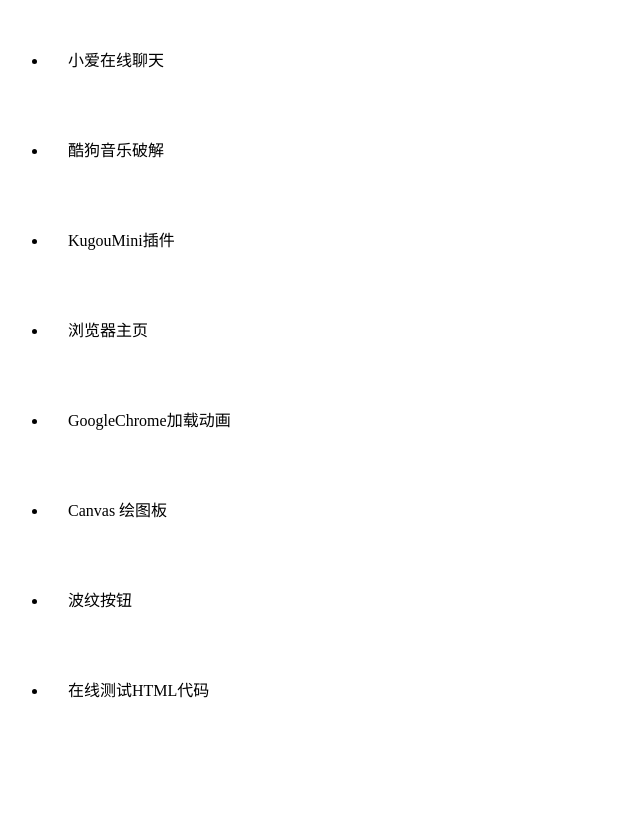
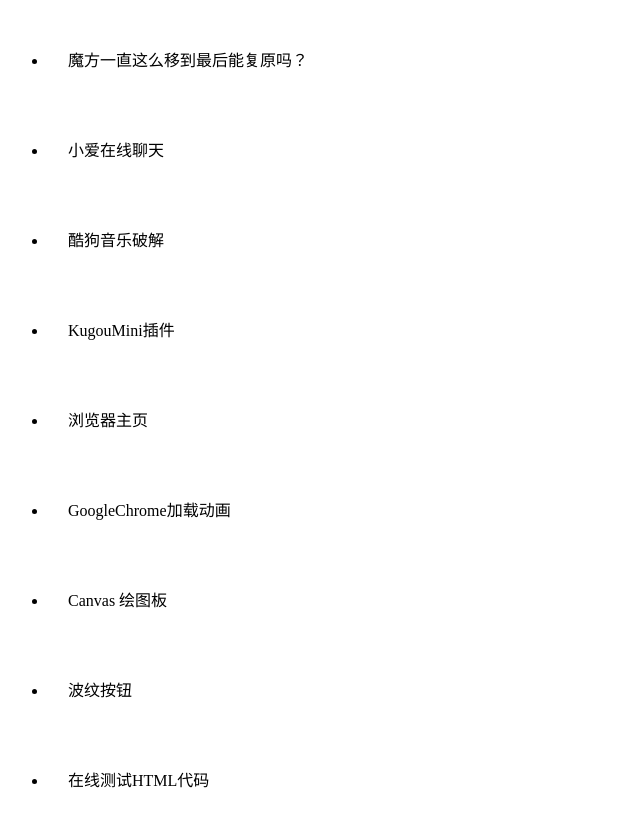
Before and after one commit to siquan001/myshow, a plain HTML site: page index.html in a window 1280 px wide. Shown: the top 826 px of the page, without its empty margins (0-640 px from the left). Before the commit the page ends 800 px from the top, so only its background shows below. Drawn offline with Linux system fonts and the light colour scheme.

Commit message:
Update index.html

```diff
--- a/index.html
+++ b/index.html
@@ -25,6 +25,7 @@
   </head>
   <body>
     <ul>
+      <li><a href="./canmovereverse/" target="_blank">魔方一直这么移到最后能复原吗？</a></li>
       <li><a href="./xiaoai/" target="_blank">小爱在线聊天</a></li>
       <li><a href="./fhmusic" target="_blank">酷狗音乐破解</a></li>
       <li><a href="./kugoumini/" target="_blank">KugouMini插件</a></li>
```
